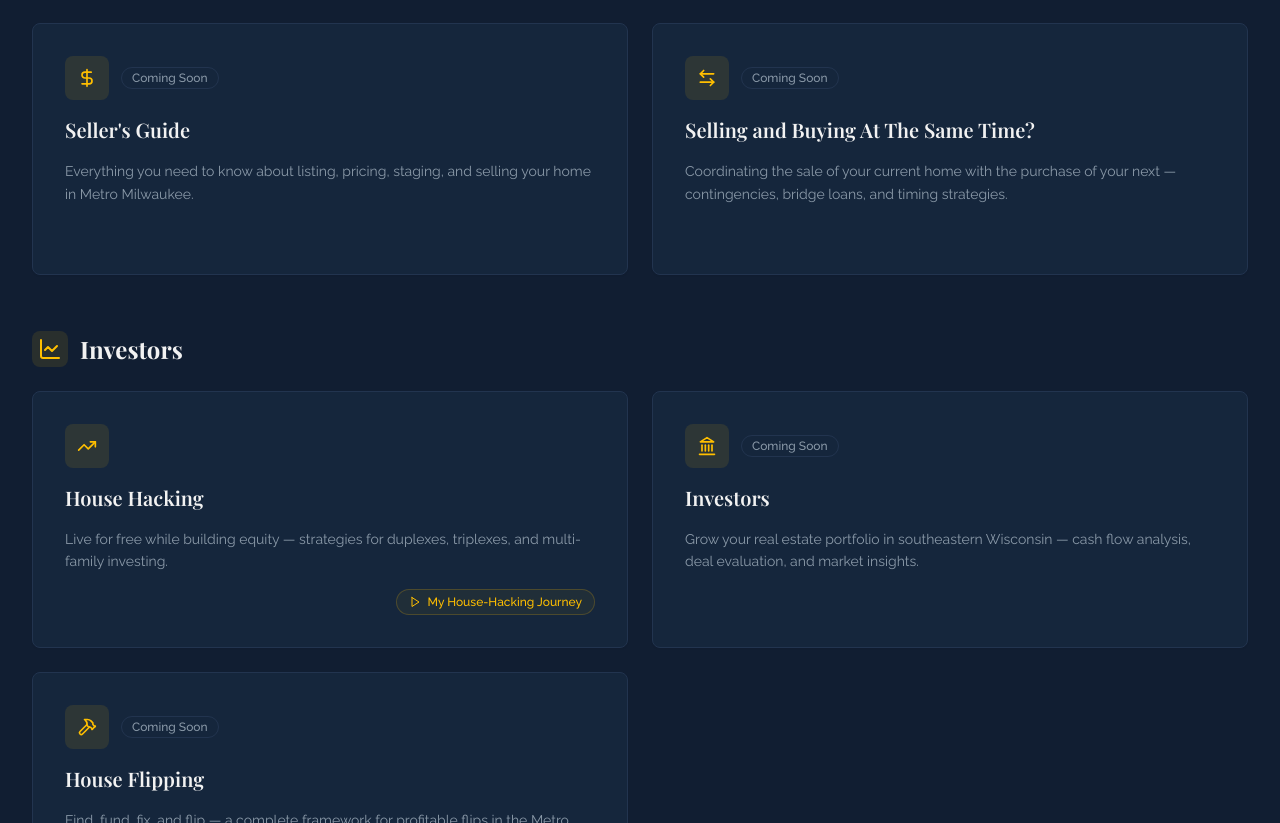
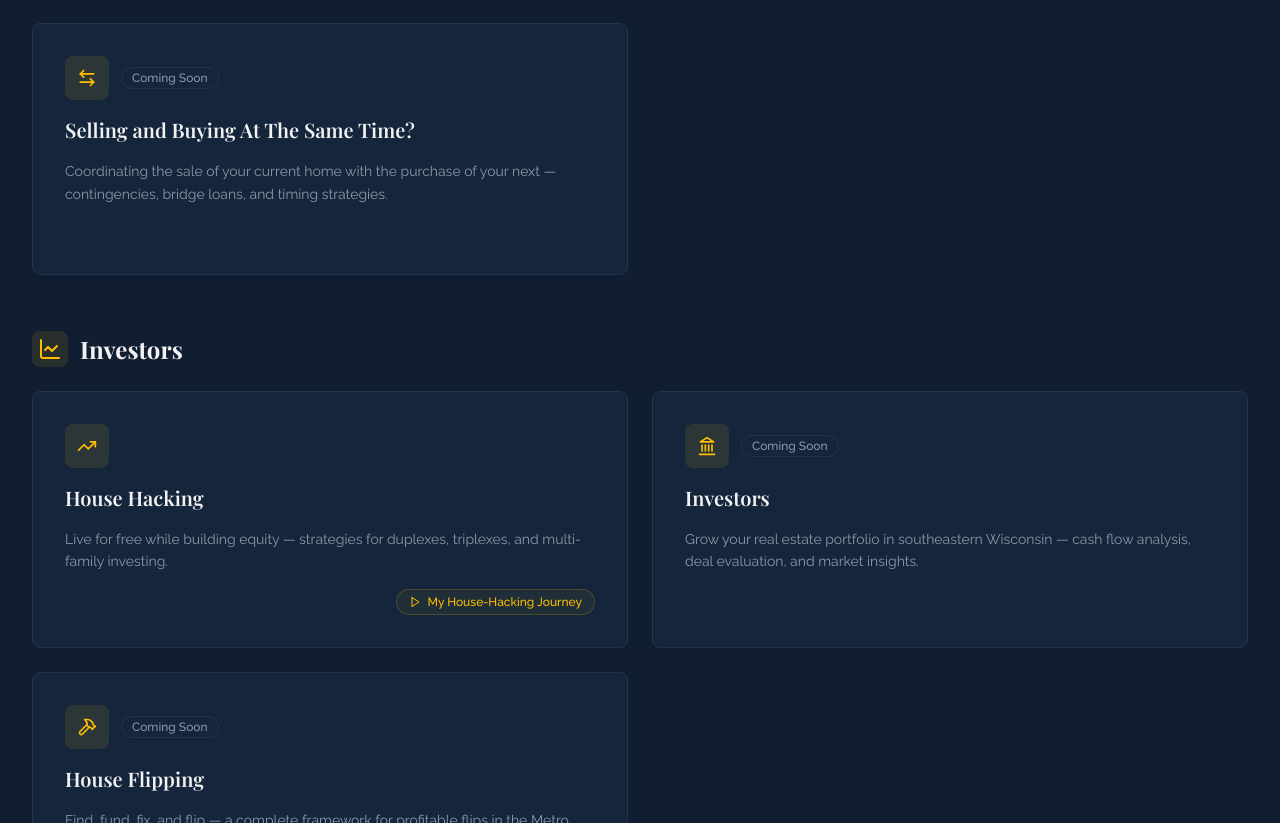
Before and after one commit to lucasmurphyrei-cpu/lucasmurphyrealestate-website, a React (Vite) app: page /guides in a window 1280 px wide. Shown: the part 1210-2033 px from the top of the page. Built offline with nearby package versions, Linux system fonts and the light colour scheme; no server answers; the HTML template or start-up script is replaced by a standard one.

Commit message:
Remove generic Seller Guide placeholder
Co-Authored-By: Claude Opus 4.7 (1M context) <noreply@anthropic.com>

```diff
--- a/src/pages/guides/GuidesOverview.tsx
+++ b/src/pages/guides/GuidesOverview.tsx
@@ -76,13 +76,6 @@ const investorGuides: Guide[] = [
 ];
 
 const sellerGuides: Guide[] = [
-  {
-    icon: DollarSign,
-    label: "Seller's Guide",
-    to: "/guides/sellers",
-    desc: "Everything you need to know about listing, pricing, staging, and selling your home in Metro Milwaukee.",
-    status: "coming_soon",
-  },
   {
     icon: ArrowLeftRight,
     label: "Selling and Buying At The Same Time?",
```
